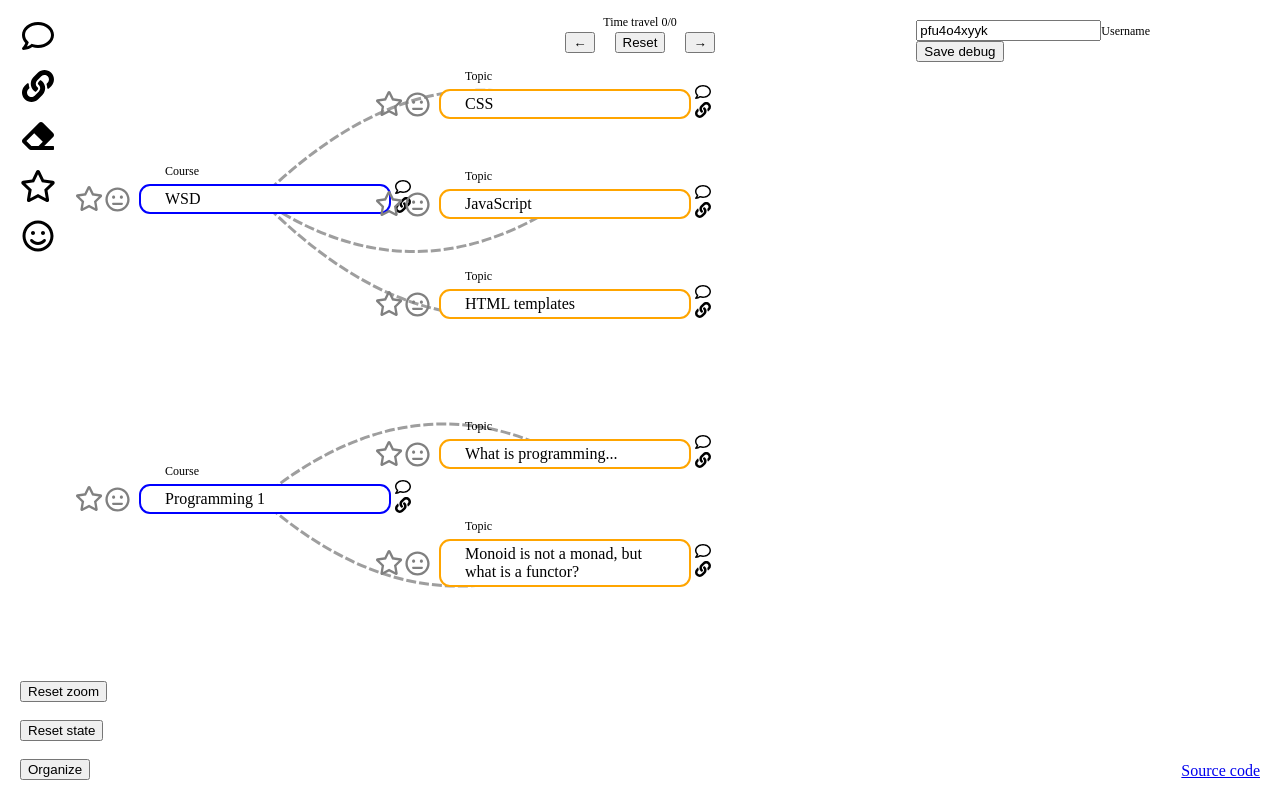
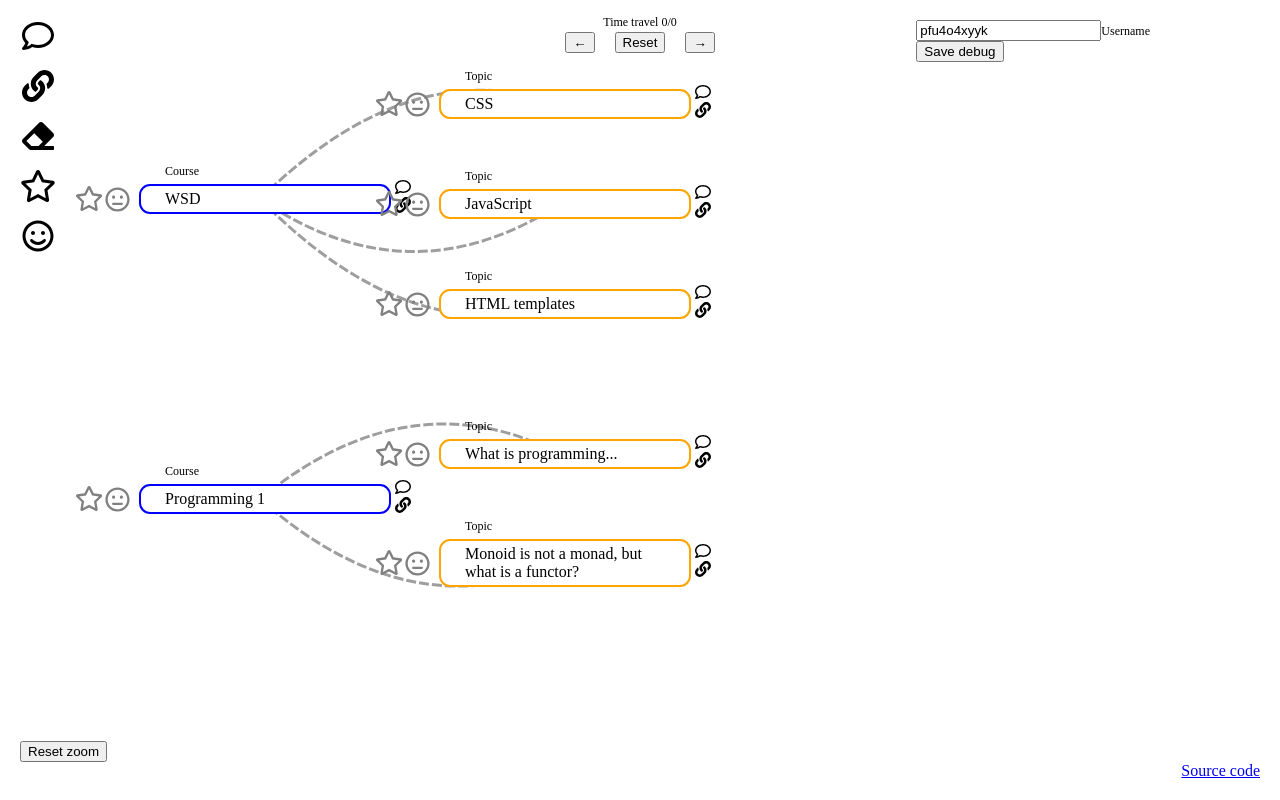
Before and after one commit to piehei/course-curriculum-graph, a Vue app in the folder client/: page / in a window 1280 px wide. Built offline with nearby package versions, Linux system fonts and the light colour scheme.

Commit message:
UI fixes

```diff
--- a/client/src/App.vue
+++ b/client/src/App.vue
@@ -25,6 +25,7 @@
 
       <br><br>
 
+      <!--
       <button @click="resetState">
         Reset state
       </button>
@@ -34,7 +35,7 @@
       <button @click="organize">
         Organize
       </button>
-
+      -->
     </div>
 
     <debug-form></debug-form>
--- a/client/src/components/GlobalIcons.vue
+++ b/client/src/components/GlobalIcons.vue
@@ -37,7 +37,7 @@
         @click="toggleDeleteMode">
       </font-awesome-icon>
       <template slot="text">
-        Erase connection or node TODO IMPLEMENT THIS
+        Erase connection added by you
       </template>
     </tooltip>
 
```
